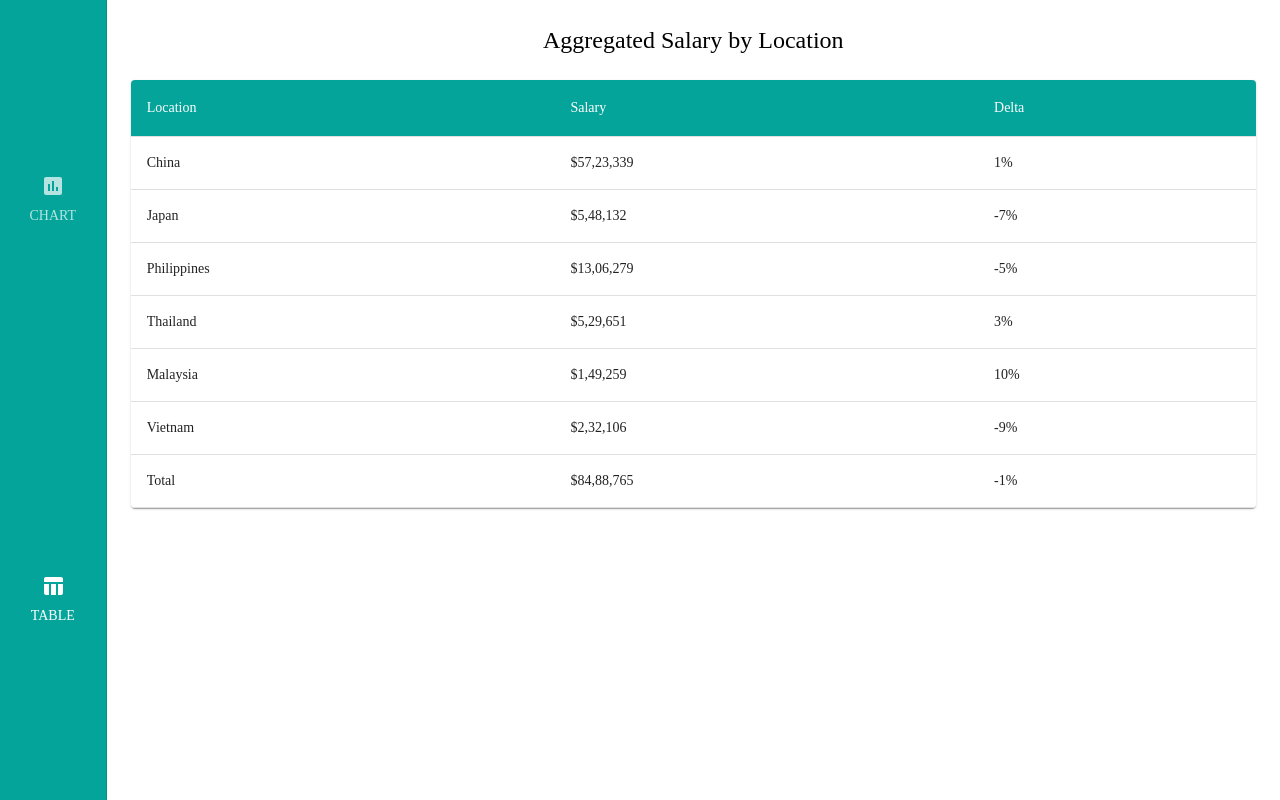
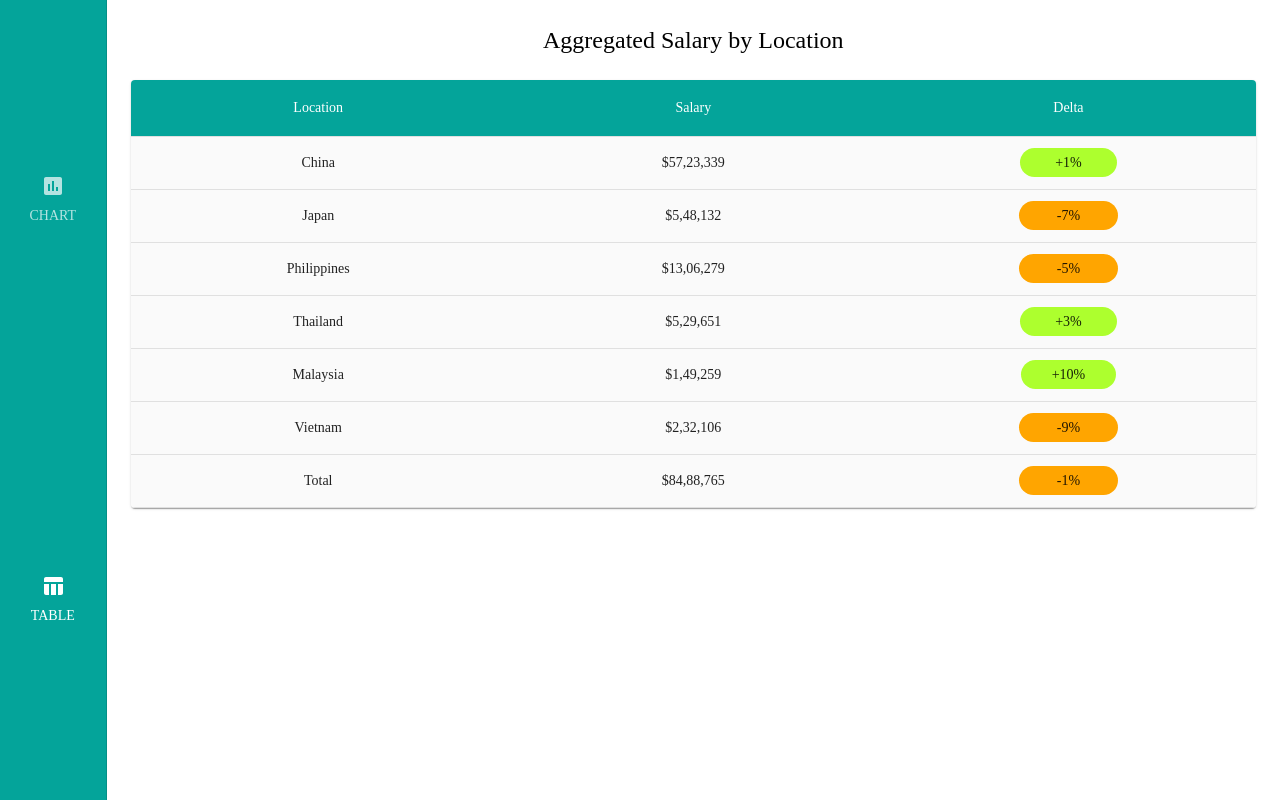
Before and after one commit to nami/react-employee-spa, a React (Create React App) app: page / in a window 1280 px wide. Both pictures are taken after a click on the tab "TABLE". Built offline with nearby package versions, Linux system fonts and the light colour scheme.

Commit message:
style tables

```diff
--- a/src/components/SalaryTable.jsx
+++ b/src/components/SalaryTable.jsx
@@ -8,6 +8,7 @@ import {
   TableCell,
   withStyles,
   Paper,
+  makeStyles,
 } from "@material-ui/core";
 import MuiTableHead from "@material-ui/core/TableHead";
 
@@ -25,17 +26,102 @@ const TableHead = withStyles((theme) => ({
   },
 }))(MuiTableHead);
 
+const StyledTableBody = withStyles((theme) => ({
+  root: {
+    backgroundColor: "#FAFAFA",
+  },
+}))(TableBody);
+
 const TableHeaderCell = withStyles((theme) => ({
   root: {
     color: "white",
+    textAlign: "center",
   },
 }))(TableCell);
 
+const TableBodyCell = withStyles((theme) => ({
+  root: {
+    textAlign: "center",
+  },
+}))(TableCell);
+
+const useStyles = makeStyles({
+  totalCell: {
+    fontWeight: "500",
+  },
+  zero: {
+    backgroundColor: "#FFFF00",
+    padding: "0.5em 2.5em",
+    borderRadius: "15px",
+  },
+  negative: {
+    backgroundColor: "#FFA500",
+    padding: "0.5em 2.7em",
+    borderRadius: "15px",
+  },
+  negativeLong: {
+    backgroundColor: "#FFA500",
+    padding: "0.5em 2.4em",
+    borderRadius: "15px",
+  },
+  positive: {
+    backgroundColor: "#ADFF2E",
+    padding: "0.5em 2.5em",
+    borderRadius: "15px",
+  },
+  positiveLong: {
+    backgroundColor: "#ADFF2E",
+    padding: "0.5em 2.2em",
+    borderRadius: "15px",
+  },
+});
+
 const SalaryTable = () => {
+  const classes = useStyles();
+
+  // return component based on if delta percentage if positive/negative or 0
+  const delta = (percentage) => {
+    if (percentage === 0) {
+      return (
+        <TableBodyCell>
+          <span className={classes.zero}>+{percentage}%</span>
+        </TableBodyCell>
+      );
+    } else if (percentage < 0) {
+      return (
+        <TableBodyCell>
+          <span
+            className={
+              percentage.toString().length > 2
+                ? classes.negativeLong
+                : classes.negative
+            }
+          >
+            {percentage}%
+          </span>
+        </TableBodyCell>
+      );
+    } else {
+      return (
+        <TableBodyCell>
+          <span
+            className={
+              percentage.toString().length > 1
+                ? classes.positiveLong
+                : classes.positive
+            }
+          >
+            +{percentage}%
+          </span>
+        </TableBodyCell>
+      );
+    }
+  };
+
   return (
     <div>
       <TableContainer component={Paper}>
-        <Table aria-label="salary table">
+        <Table style={{ tableLayout: "fixed" }}>
           <TableHead>
             <TableRow>
               <TableHeaderCell>Location</TableHeaderCell>
@@ -43,17 +129,19 @@ const SalaryTable = () => {
               <TableHeaderCell>Delta</TableHeaderCell>
             </TableRow>
           </TableHead>
-          <TableBody>
+          <StyledTableBody>
             {tableRows.map((row) => (
               <TableRow key={row.salary}>
-                <TableCell component="th" scope="row">
+                <TableBodyCell
+                  className={row.location === "Total" ? classes.totalCell : ""}
+                >
                   {row.location}
-                </TableCell>
-                <TableCell>{formatAmount(row.salary)}</TableCell>
-                <TableCell>{row.delta}%</TableCell>
+                </TableBodyCell>
+                <TableBodyCell>{formatAmount(row.salary)}</TableBodyCell>
+                {delta(row.delta)}
               </TableRow>
             ))}
-          </TableBody>
+          </StyledTableBody>
         </Table>
       </TableContainer>
     </div>
```
